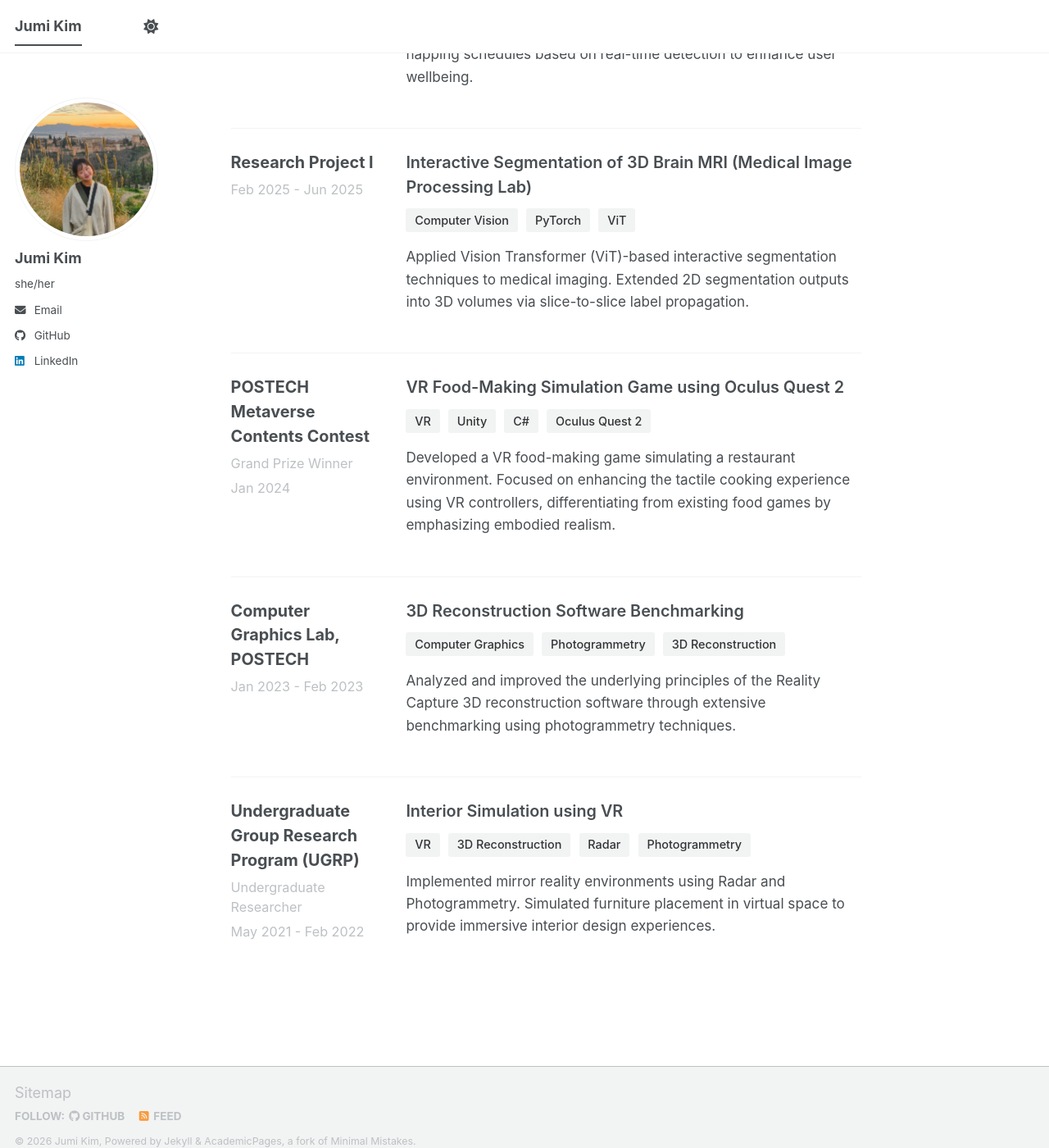
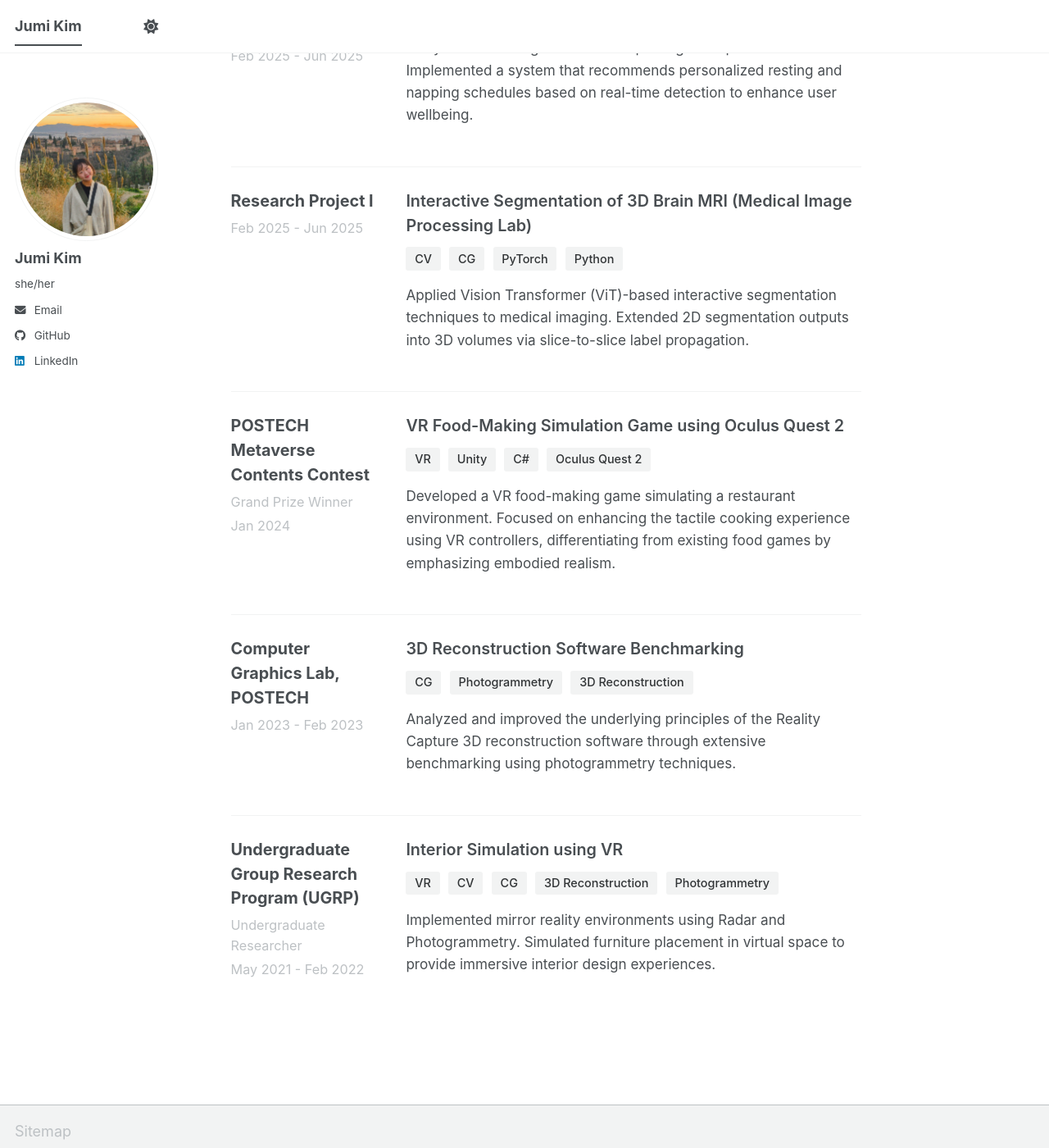
Before and after one commit to jglosa/jglosa.github.io, a Jekyll site: the page built from _pages/about.md, in a window 1280 px wide and 1400 px high, scrolled down 2217 px. Shown: the whole window at 82% size. Built offline with Jekyll 4.4.1, drawn with Linux system fonts in a browser that asks for light colours; a script bundle is joined from its source files by our own code; library files that are not in the unit come from our copies; some of the changed text lies outside the part shown.

```diff
--- a/_pages/about.md
+++ b/_pages/about.md
@@ -66,7 +67,7 @@ research_projects:
     role: ""
     date: "Feb 2025 - Jun 2025"
     project: "Interactive Segmentation of 3D Brain MRI (Medical Image Processing Lab)"
-    technologies: ["Computer Vision", "PyTorch", "ViT"]
+    technologies: ["CV", "CG", "PyTorch", "Python"]
     description: "Applied Vision Transformer (ViT)-based interactive segmentation techniques to medical imaging. Extended 2D segmentation outputs into 3D volumes via slice-to-slice label propagation."
 
   - name: "POSTECH Metaverse Contents Contest"
@@ -80,13 +81,13 @@ research_projects:
     role: ""
     date: "Jan 2023 - Feb 2023"
     project: "3D Reconstruction Software Benchmarking"
-    technologies: ["Computer Graphics", "Photogrammetry", "3D Reconstruction"]
+    technologies: ["CG", "Photogrammetry", "3D Reconstruction"]
     description: "Analyzed and improved the underlying principles of the Reality Capture 3D reconstruction software through extensive benchmarking using photogrammetry techniques."
 
   - name: "Undergraduate Group Research Program (UGRP)"
     role: "Undergraduate Researcher"
     date: "May 2021 - Feb 2022"
     project: "Interior Simulation using VR"
-    technologies: ["VR","3D Reconstruction", "Radar", "Photogrammetry"]
+    technologies: ["VR","CV","CG ","3D Reconstruction", "Photogrammetry"]
     description: "Implemented mirror reality environments using Radar and Photogrammetry. Simulated furniture placement in virtual space to provide immersive interior design experiences."
 ---
```
Also changed, not shown: other parts of _pages/about.md (+1 -0 lines), images/apple-touch-icon-180x180.png, images/favicon-16x16.png (added), images/favicon-192x192.png, images/favicon-32x32.png, images/favicon-512x512.png, images/favicon.ico.
